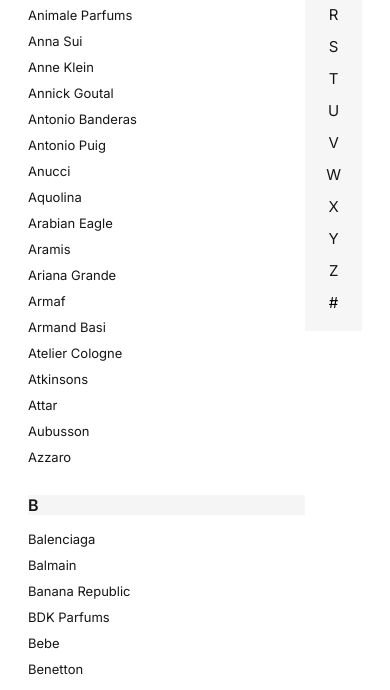
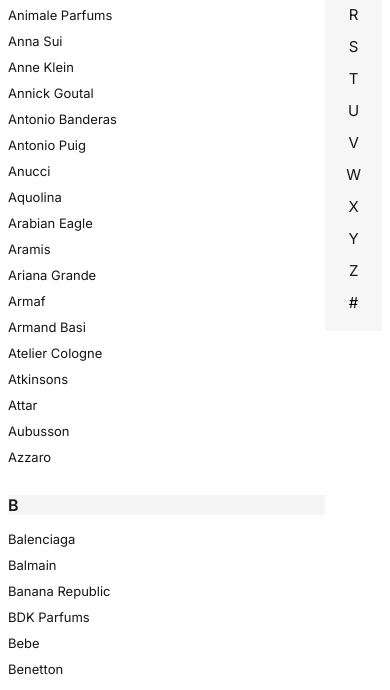
Before and after one commit to PintyaPintya/alphabet-grid, a plain HTML site: page index.html in a window 390 px wide. Shown: the part 726-1416 px from the top of the page. Drawn offline with Linux system fonts and the light colour scheme.

Commit message:
removed extra padding and container element

```diff
--- a/index.html
+++ b/index.html
@@ -11,7 +11,6 @@
     <title>Joma shop</title>
   </head>
   <body>
-    <div id="container">
       <main>
         <div class="content">
           <section>
@@ -539,7 +538,7 @@
           </section>
         </div>
       </main>
-    </div>
+
 
     <script>
       const mediaQuery = window.matchMedia('(max-width: 1024px)');
--- a/style.css
+++ b/style.css
@@ -14,13 +14,9 @@ li {
   padding: 0;
 }
 
-#container {
-  width: 100%;
-}
-
 
 main {
-  width: 85%;
+  width: 100%;
   margin: 0 auto;
 }
 
@@ -38,7 +34,6 @@ section{
   position: sticky;
   align-self: flex-start;
   top: 0;
-  z-index: 1000;
   background-color: #f6f6f6;
 }
 section h1{
@@ -115,10 +110,7 @@ hr{
 
 
 @media (max-width: 1024px) {
-  main{
-    width: 100%;
-    padding: 0 20px;
-  }
+
   .content{
     display: block;
   }
@@ -129,6 +121,7 @@ hr{
 
   .alpha-index ul {
     display: block;
+    justify-self: end;
   }
   .alpha-index li {
     margin-bottom: 5px;
@@ -145,10 +138,7 @@ hr{
 
 
 @media (max-width: 768px) {
-  main{
-    width: 100%;
-    padding: 0 20px;
-  }
+
   section h1{
     font-size: 20px;
   }
```
